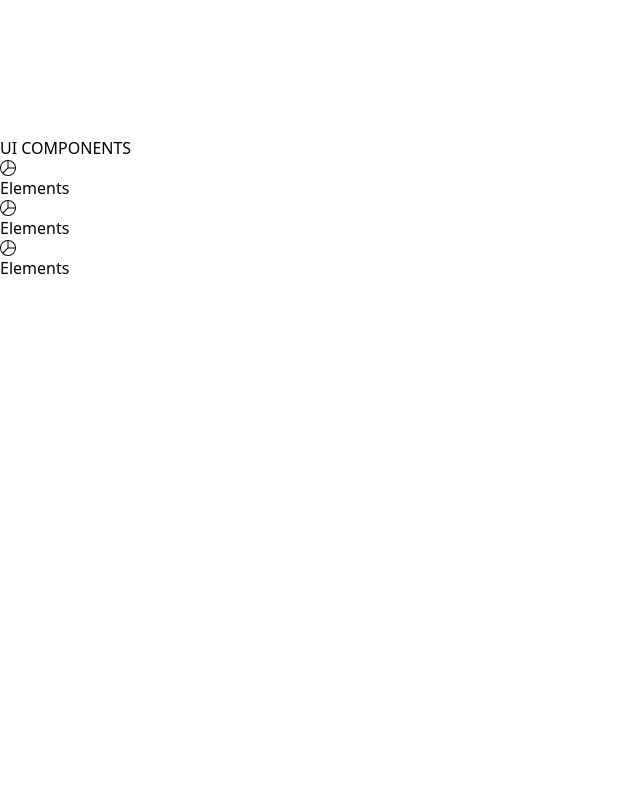
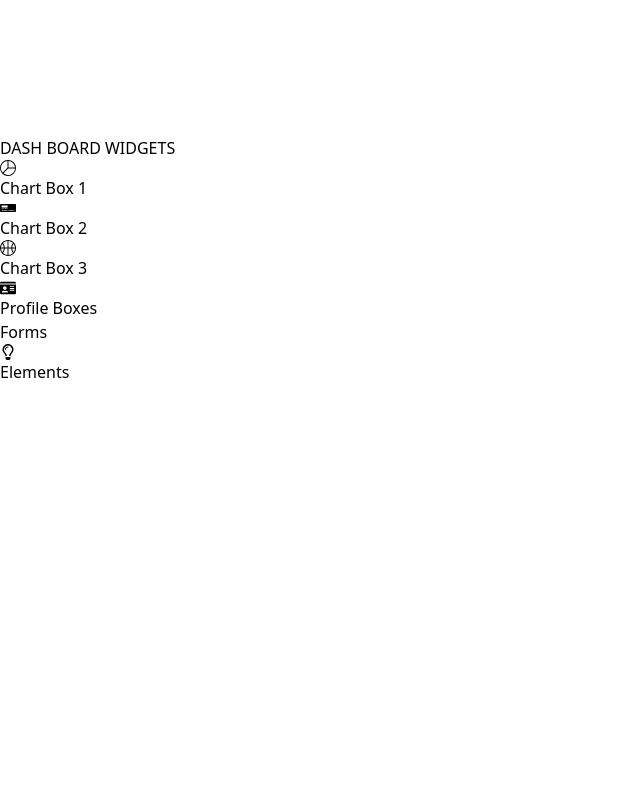
Before and after one commit to abeenkhanal/Admin-Dashboard, a React (Vite) app: page / in a window 1280 px wide. Shown: the part 8760-9560 px from the top of the page, without its empty margins (0-640 px from the left). Before the commit the page ends 9040 px from the top, so only its background shows below. Built offline with nearby package versions, Linux system fonts and the light colour scheme.

Commit message:
chart sidebar finished

```diff
--- a/src/Component/Sidebar/side.jsx
+++ b/src/Component/Sidebar/side.jsx
@@ -7,7 +7,13 @@ import { IoCarSportOutline } from "react-icons/io5";
 import { LuTable2 } from "react-icons/lu";
 import { SlDiamond } from "react-icons/sl";
 import { BsPieChart } from "react-icons/bs";
-
+import { FaDigitalTachograph } from "react-icons/fa";
+import { TfiBasketball } from "react-icons/tfi";
+import { FaIdCard } from "react-icons/fa";
+import { FaRegLightbulb } from "react-icons/fa";
+import { PiGameController } from "react-icons/pi";
+import { GiChart } from "react-icons/gi";
+import { SlGraph } from "react-icons/sl";
 const Sidebar = () => {
   const [openMenu, setOpenMenu] = useState(null);
 
@@ -17,7 +23,7 @@ const Sidebar = () => {
   };
 
   return (
-    <div className="w-64 bg-white h-screen shadow-md ">
+    <div className="w-64 bg-white h-full shadow-md ">
       <div className="p-4">
         <h2 className="text-blue-700 font-bold text-sm">MENU</h2>
       </div>
@@ -220,7 +226,7 @@ const Sidebar = () => {
         </div>
       </nav>
       <div className="pl-4 pt-2">
-        <h2 className="text-blue-700 font-bold text-sm">UI COMPONENTS</h2>
+        <h2 className="text-blue-700 font-bold text-sm">DASH BOARD WIDGETS</h2>
       </div>
 
 
@@ -232,7 +238,126 @@ const Sidebar = () => {
           <div className="flex justify-between items-center text-base cursor-pointer hover:bg-gray-200 transition duration-300 ease-in-out rounded-md">
             <span className="flex gap-2 items-center hover:text-blue-500 transition duration-300 ease-in-out">
               <BsPieChart className="transition duration-0 text-2xl  ease-in-out" />
+              Chart Box 1
+            </span>
+          </div>
+        </div>
+
+
+
+        {/* Chart 1 Section */}
+        <div className="mb-4">
+          <div className="flex justify-between items-center text-base cursor-pointer hover:bg-gray-200 transition duration-300 ease-in-out rounded-md">
+            <span className="flex gap-2 items-center hover:text-blue-500 transition duration-300 ease-in-out">
+              <FaDigitalTachograph className="transition duration-0 text-2xl  ease-in-out" />
+              Chart Box 2
+            </span>
+          </div>
+        </div>
+
+
+
+        {/* Chart 1 Section */}
+        <div className="mb-4">
+          <div className="flex justify-between items-center text-base cursor-pointer hover:bg-gray-200 transition duration-300 ease-in-out rounded-md">
+            <span className="flex gap-2 items-center hover:text-blue-500 transition duration-300 ease-in-out">
+              <TfiBasketball className="transition duration-0 text-2xl  ease-in-out" />
+              Chart Box 3
+            </span>
+          </div>
+        </div>
+
+          {/* Chart 1 Section */}
+          <div className="mb-4">
+          <div className="flex justify-between items-center text-base cursor-pointer hover:bg-gray-200 transition duration-300 ease-in-out rounded-md">
+            <span className="flex gap-2 items-center hover:text-blue-500 transition duration-300 ease-in-out">
+              <FaIdCard className="transition duration-0 text-2xl  ease-in-out" />
+              Profile Boxes
+            </span>
+          </div>
+        </div>
+
+      </nav>
+
+ {/* Forms Section */}
+      <div className="p-4">
+        <h2 className="text-blue-700 font-bold text-sm">Forms</h2>
+      </div>
+      <nav className="px-8 ">
+        {/* form Elements Section */}
+        <div className="mb-4">
+          <div className="flex justify-between items-center text-base cursor-pointer hover:bg-gray-200 transition duration-300 ease-in-out rounded-md"
+            onClick={() => toggleMenu('uiFElements')}>
+            <span className="flex gap-2 items-center hover:text-blue-500 transition duration-300 ease-in-out">
+              <FaRegLightbulb className="transition text-2xl  duration-0 ease-in-out" />
               Elements
+
+            </span>
+            {openMenu === 'uiFElements' ? (
+              <ChevronUpIcon className="h-5 w-5 text-gray-800 transition duration-300 ease-in-out" />
+            ) : (
+              <ChevronDownIcon className="h-5 w-5 text-blue-800 transition duration-300 ease-in-out" />
+            )}
+          </div>
+          {openMenu === 'uiFElements' && (
+            <ul className="mt-2 space-y-2 pl-8">
+              <li className="hover:text-blue-700">Controls</li>
+              <li className="hover:text-blue-700">Layouts</li>
+              <li className="hover:text-blue-700">validation</li>
+              <li className="hover:text-blue-700">Wizard</li>
+
+            </ul>
+          )}
+
+
+
+
+        </div>
+
+        {/* Widgets Section */}
+        <div className="mb-4">
+          <div className="flex justify-between items-center text-base cursor-pointer hover:bg-gray-200 transition duration-300 ease-in-out rounded-md"
+            onClick={() => toggleMenu('uiWidgets')}>
+            <span className="flex gap-2 items-center hover:text-blue-500 transition duration-300 ease-in-out">
+              <PiGameController className="transition text-2xl  duration-0 ease-in-out" />
+              Widgets
+            </span>
+            {openMenu === 'uiWidgets' ? (
+              <ChevronUpIcon className="h-5 w-5 text-gray-800 transition duration-300 ease-in-out" />
+            ) : (
+              <ChevronDownIcon className="h-5 w-5 text-blue-800 transition duration-300 ease-in-out" />
+            )}
+          </div>
+
+          {openMenu === 'uiWidgets' && (
+            <ul className="mt-2 space-y-2 pl-8">
+              <li className="hover:text-blue-700">Datepicker</li>
+              <li className="hover:text-blue-700">Range Slider</li>
+              <li className="hover:text-blue-700">Input Selects</li>
+              <li className="hover:text-blue-700">Toggle Switch </li>
+              <li className="hover:text-blue-700">WYSIWYG Editor </li>
+              <li className="hover:text-blue-700">Input Mask </li>
+              <li className="hover:text-blue-700">Clipboard  </li>
+              <li className="hover:text-blue-700">Textarea Autosize </li>
+
+            </ul>
+          )}
+        </div>
+      </nav>
+      <div className="pl-4 pt-2">
+        <h2 className="text-blue-700 font-bold text-sm">CHARTS</h2>
+      </div>
+
+
+      <nav className="px-8 py-4 ">
+
+
+        {/* Chart 1 Section */}
+        <div className="mb-4">
+          <div className="flex justify-between items-center text-base cursor-pointer hover:bg-gray-200 transition duration-300 ease-in-out rounded-md">
+            <span className="flex gap-2 items-center hover:text-blue-500 transition duration-300 ease-in-out">
+              <GiChart className="transition duration-0 text-2xl  ease-in-out" />
+              Chart Box 1
             </span>
           </div>
         </div>
@@ -244,7 +369,7 @@ const Sidebar = () => {
           <div className="flex justify-between items-center text-base cursor-pointer hover:bg-gray-200 transition duration-300 ease-in-out rounded-md">
             <span className="flex gap-2 items-center hover:text-blue-500 transition duration-300 ease-in-out">
               <BsPieChart className="transition duration-0 text-2xl  ease-in-out" />
-              Elements
+              Chart Box 2
             </span>
           </div>
         </div>
@@ -255,12 +380,14 @@ const Sidebar = () => {
         <div className="mb-4">
           <div className="flex justify-between items-center text-base cursor-pointer hover:bg-gray-200 transition duration-300 ease-in-out rounded-md">
             <span className="flex gap-2 items-center hover:text-blue-500 transition duration-300 ease-in-out">
-              <BsPieChart className="transition duration-0 text-2xl  ease-in-out" />
-              Elements
+              <SlGraph className="transition duration-0 text-2xl  ease-in-out" />
+              Chart Box 3
             </span>
           </div>
         </div>
+
       </nav>
+
     </div>
 
   );
```
